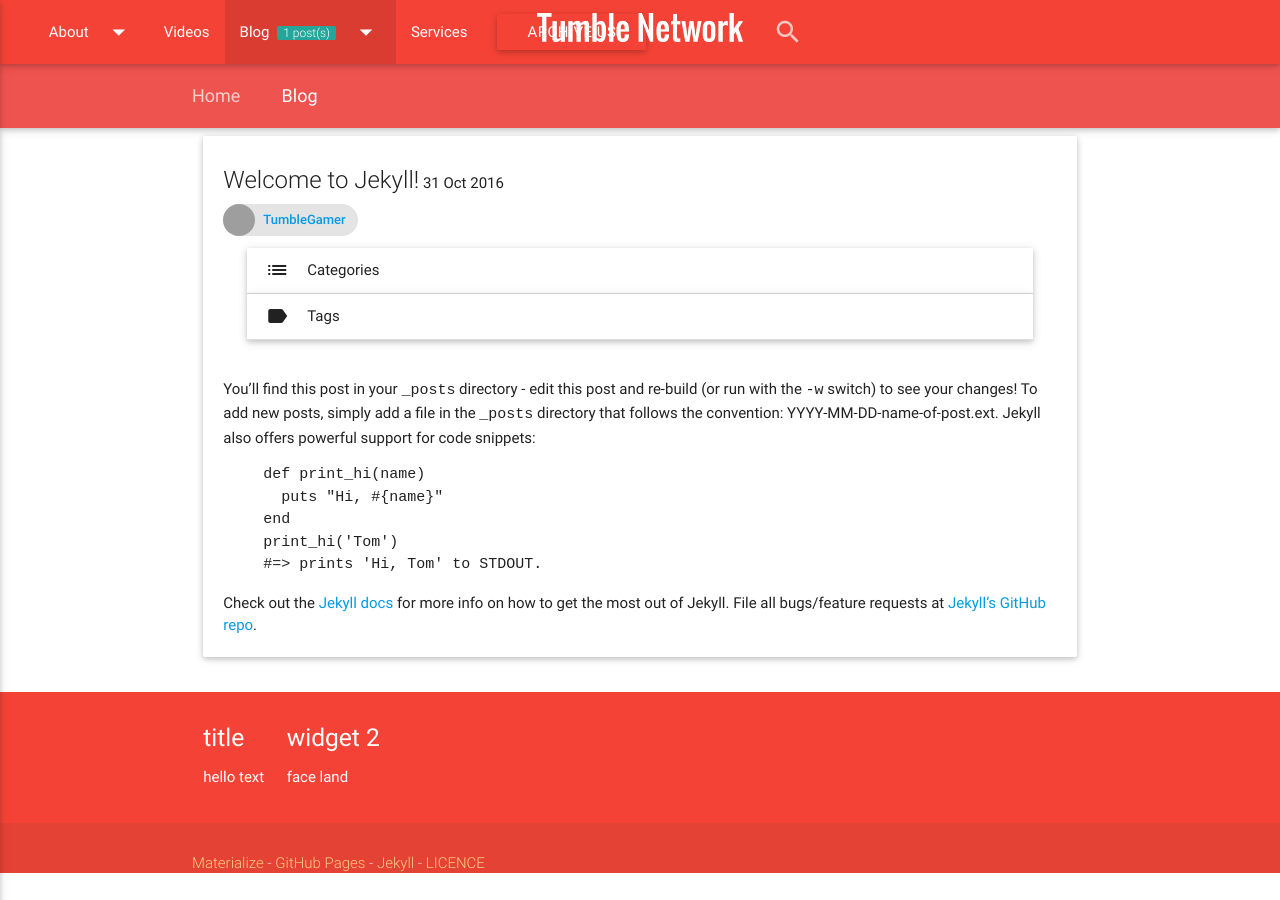
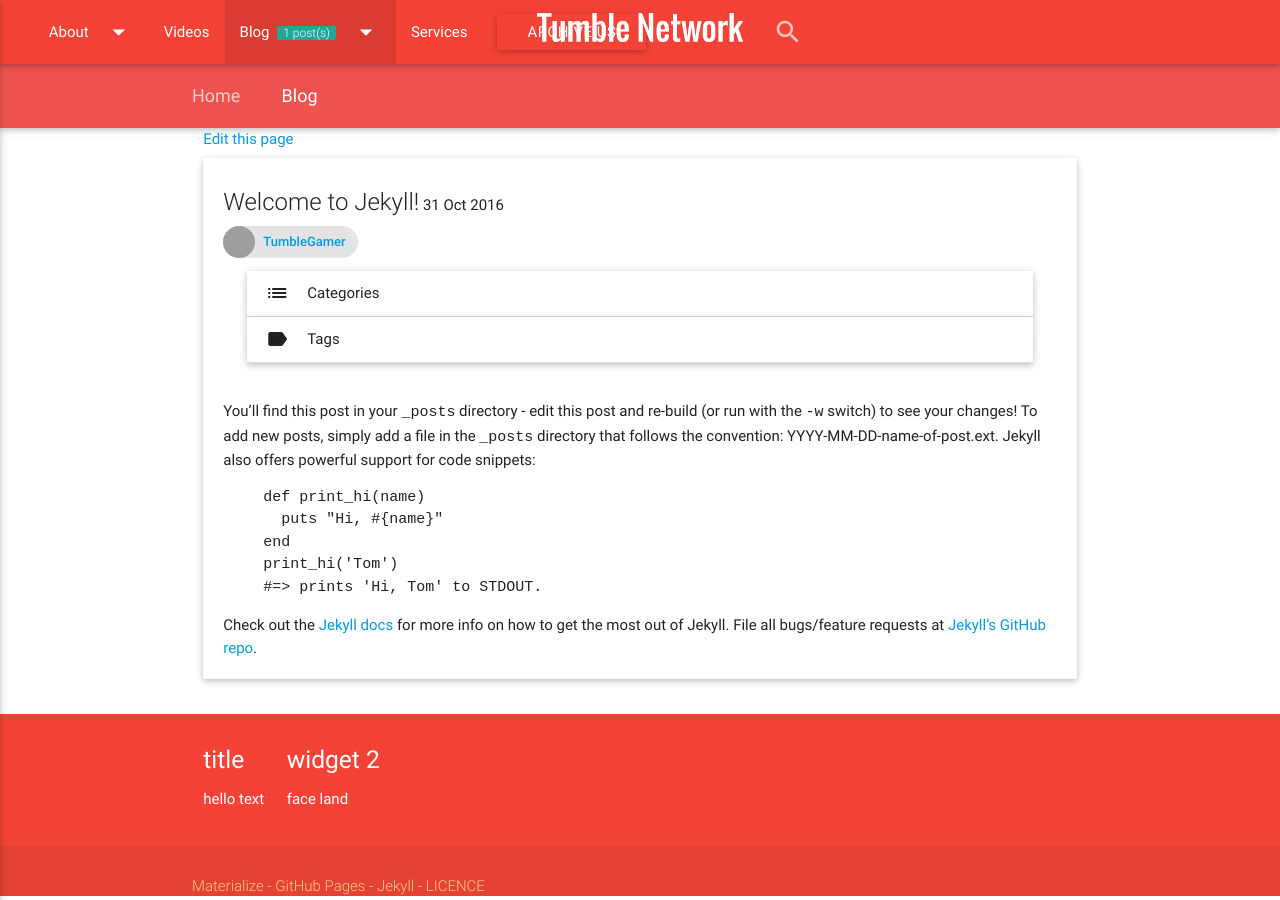
Before and after one commit to tumblenet/www.tumblenet.ga, a Jekyll site: the page built from _posts/2016-10-31-welcome-to-jekyll.md, in a window 1280 px wide. Built offline with Jekyll 4.4.1, drawn with Linux system fonts in a browser that asks for light colours; nearby versions of some CDN libraries; comment, search, counter and statistics services are not loaded; grey boxes are pictures that could not be loaded.

Commit message:
Update post.html

```diff
--- a/_layouts/post.html
+++ b/_layouts/post.html
@@ -4,6 +4,7 @@
 <div class="row container">
   <div class="col s12">
   {% assign author = site.team | where:"author-id", page.author | first %}
+    <a href="{{site.github.repository_url}}/blob/gh-pages/{{page.path}}">Edit this page</a>
     <div class="card">
       {% if page.image_url %}
       <div class="card-image">
```
